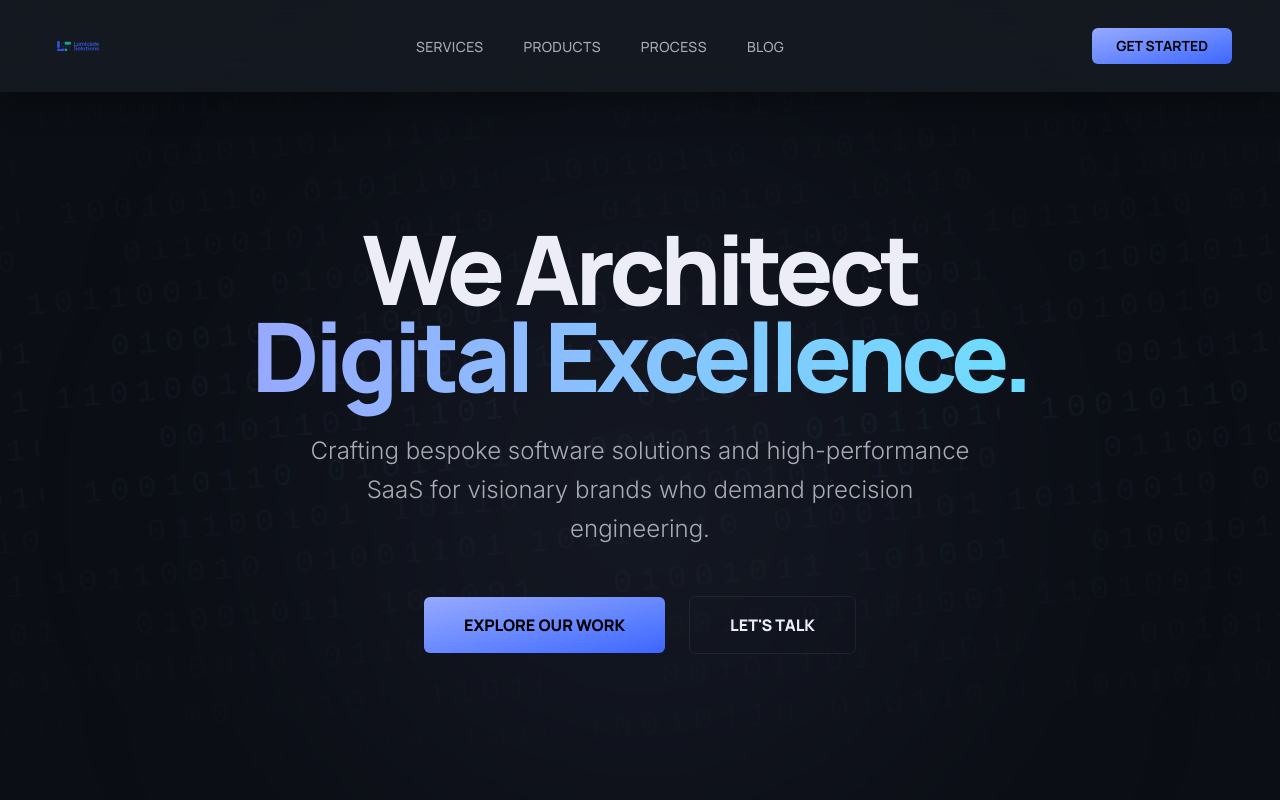
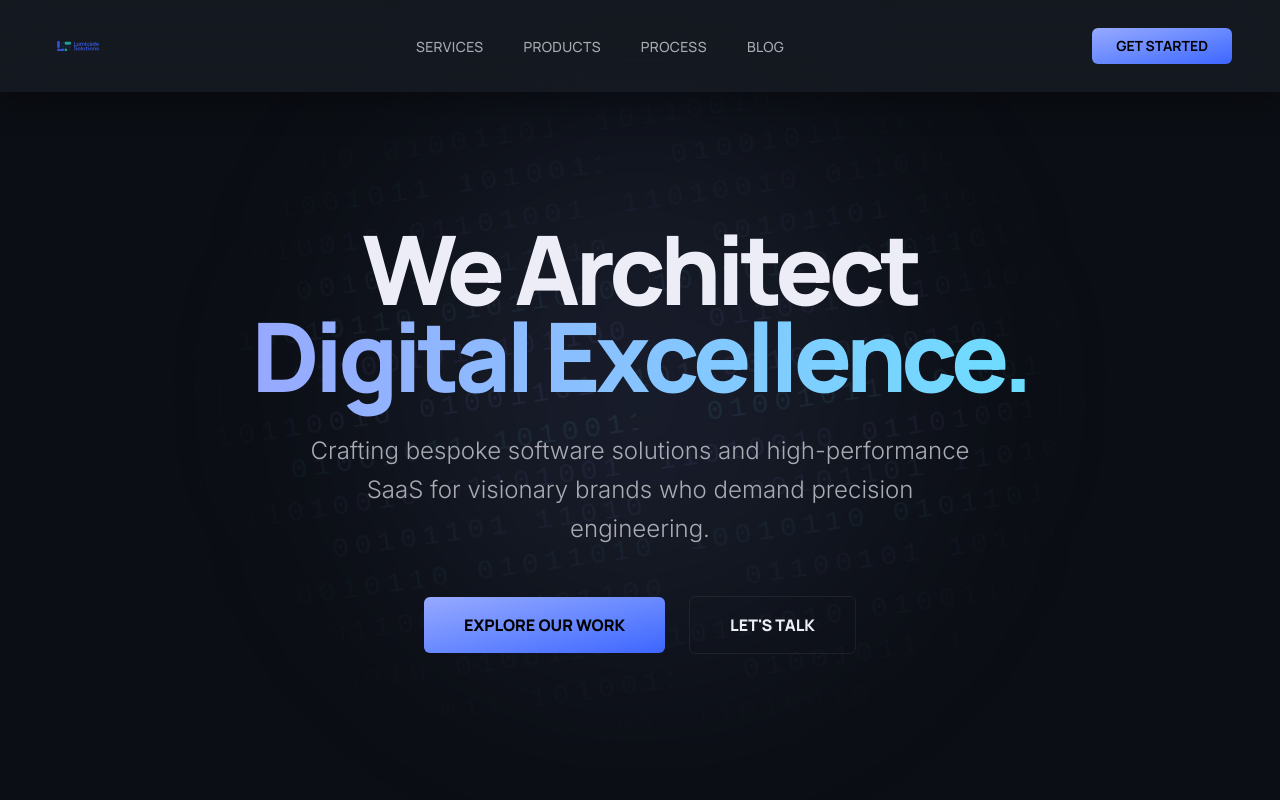
Before and after one commit to Lumicade-Team/portfolio, a Next.js app: page / in a window 1280 px wide. Shown: the top 800 px of the page. Built offline with nearby package versions, Linux system fonts and the light colour scheme.

Commit message:
style: reshape hero binary pattern into a globe with radial mask and meridian arcs

```diff
--- a/src/components/Hero/index.tsx
+++ b/src/components/Hero/index.tsx
@@ -4,34 +4,54 @@ const Hero = () => {
       id="home"
       className="relative min-h-screen flex items-center justify-center pt-20 overflow-hidden"
     >
-      {/* Binary pattern background */}
-      <div className="absolute inset-0 z-0">
+      {/* Binary globe background */}
+      <div className="absolute inset-0 z-0 flex items-center justify-center">
         <svg
-          className="w-full h-full opacity-[0.07]"
+          className="absolute w-[800px] h-[800px] md:w-[1000px] md:h-[1000px] opacity-[0.12]"
+          viewBox="0 0 1000 1000"
           xmlns="http://www.w3.org/2000/svg"
           aria-hidden="true"
         >
           <defs>
             <pattern
               id="binary-grid"
-              width="480"
-              height="280"
+              width="420"
+              height="260"
               patternUnits="userSpaceOnUse"
-              patternTransform="rotate(-5)"
+              patternTransform="rotate(-8)"
             >
-              <text x="0" y="36" fill="#97a9ff" fontFamily="monospace" fontSize="32" letterSpacing="8">10110010 01001101</text>
-              <text x="80" y="84" fill="#6dddff" fontFamily="monospace" fontSize="32" letterSpacing="8">01001011 10100110</text>
-              <text x="20" y="132" fill="#a68cff" fontFamily="monospace" fontSize="32" letterSpacing="8">11010010 01101001</text>
-              <text x="120" y="180" fill="#97a9ff" fontFamily="monospace" fontSize="32" letterSpacing="8">00101101 11010100</text>
-              <text x="40" y="228" fill="#6dddff" fontFamily="monospace" fontSize="32" letterSpacing="8">10010110 01011010</text>
-              <text x="100" y="272" fill="#a68cff" fontFamily="monospace" fontSize="32" letterSpacing="8">01100101 10110011</text>
+              <text x="0" y="32" fill="#97a9ff" fontFamily="monospace" fontSize="28" letterSpacing="6">10110010 01001101</text>
+              <text x="70" y="74" fill="#6dddff" fontFamily="monospace" fontSize="28" letterSpacing="6">01001011 10100110</text>
+              <text x="15" y="116" fill="#a68cff" fontFamily="monospace" fontSize="28" letterSpacing="6">11010010 01101001</text>
+              <text x="100" y="158" fill="#97a9ff" fontFamily="monospace" fontSize="28" letterSpacing="6">00101101 11010100</text>
+              <text x="35" y="200" fill="#6dddff" fontFamily="monospace" fontSize="28" letterSpacing="6">10010110 01011010</text>
+              <text x="85" y="242" fill="#a68cff" fontFamily="monospace" fontSize="28" letterSpacing="6">01100101 10110011</text>
             </pattern>
+            {/* Radial fade to create globe illusion */}
+            <radialGradient id="globe-fade" cx="50%" cy="50%" r="50%">
+              <stop offset="0%" stopColor="white" stopOpacity="1" />
+              <stop offset="60%" stopColor="white" stopOpacity="0.8" />
+              <stop offset="85%" stopColor="white" stopOpacity="0.15" />
+              <stop offset="100%" stopColor="white" stopOpacity="0" />
+            </radialGradient>
+            <mask id="globe-mask">
+              <rect width="1000" height="1000" fill="url(#globe-fade)" />
+            </mask>
           </defs>
-          <rect width="100%" height="100%" fill="url(#binary-grid)" />
+          {/* Globe body — binary text masked into a sphere */}
+          <g mask="url(#globe-mask)">
+            <rect width="1000" height="1000" fill="url(#binary-grid)" />
+          </g>
+          {/* Equator and meridian arcs for 3D depth */}
+          <ellipse cx="500" cy="500" rx="420" ry="420" fill="none" stroke="#97a9ff" strokeWidth="0.5" opacity="0.3" />
+          <ellipse cx="500" cy="500" rx="420" ry="180" fill="none" stroke="#6dddff" strokeWidth="0.5" opacity="0.2" />
+          <ellipse cx="500" cy="500" rx="180" ry="420" fill="none" stroke="#a68cff" strokeWidth="0.5" opacity="0.2" />
+          <ellipse cx="500" cy="500" rx="300" ry="420" fill="none" stroke="#97a9ff" strokeWidth="0.3" opacity="0.15" />
+          <ellipse cx="500" cy="500" rx="420" ry="300" fill="none" stroke="#6dddff" strokeWidth="0.3" opacity="0.15" />
         </svg>
-        <div className="absolute inset-0 bg-gradient-to-b from-background via-background/40 to-background" />
-        {/* Ambient glow */}
-        <div className="absolute top-1/4 left-1/2 -translate-x-1/2 w-[600px] h-[600px] bg-primary/8 blur-[150px] rounded-full" />
+        <div className="absolute inset-0 bg-gradient-to-b from-background via-background/30 to-background" />
+        {/* Ambient glow behind globe */}
+        <div className="absolute top-1/3 left-1/2 -translate-x-1/2 -translate-y-1/4 w-[500px] h-[500px] bg-primary/10 blur-[120px] rounded-full" />
       </div>
 
       <div className="container mx-auto px-6 relative z-10 text-center max-w-5xl">
```
